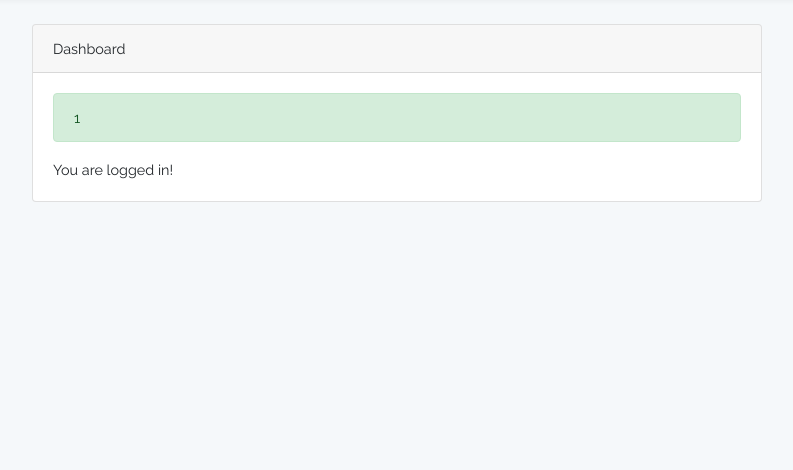
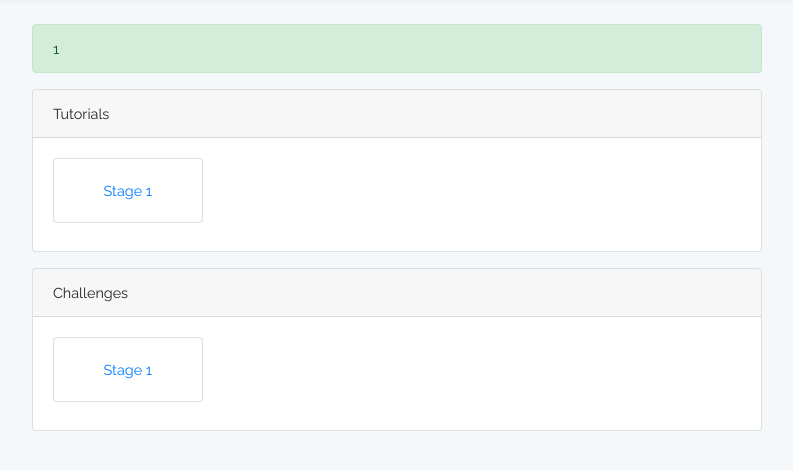
Before and after one commit to ryotosaito/beginner-sqli, a Laravel app: template resources/views/home.blade.php in a window 1280 px wide. Shown: the part 55-525 px from the top of the page, without its empty margins (243-1036 px from the left). Run offline with Laravel 8, Linux system fonts and the light colour scheme; a user stored in the database is signed in; tables that the repository leaves empty hold one stand-in row (values such as "Sample post"); the template is opened without the code that fills it: most values are stand-ins (such as "Sample title", 1, 10 or a date in 2020).

Commit message:
[update] construct top page

```diff
--- a/resources/views/home.blade.php
+++ b/resources/views/home.blade.php
@@ -4,17 +4,37 @@
 <div class="container">
     <div class="row justify-content-center">
         <div class="col-md-8">
+            @if (session('status'))
+                <div class="alert alert-success">
+                    {{ session('status') }}
+                </div>
+            @endif
+            <div class="card mb-3">
+                <div class="card-header">Tutorials</div>
+                <div class="card-body">
+                    <div class="row">
+                        @foreach ($tutorials as $tutorial)
+                            <div class="col-sm-3 mb-2">
+                                <a href="#" class="card text-center @if($tutorial->is_solved_by(Auth::id())) text-white bg-success @endif">
+                                    <div class="card-body">Stage {{ $tutorial->number }}</div>
+                                </a>
+                            </div>
+                        @endforeach
+                    </div>
+                </div>
+            </div>
             <div class="card">
-                <div class="card-header">Dashboard</div>
-
+                <div class="card-header">Challenges</div>
                 <div class="card-body">
-                    @if (session('status'))
-                        <div class="alert alert-success">
-                            {{ session('status') }}
-                        </div>
-                    @endif
-
-                    You are logged in!
+                    <div class="row">
+                        @foreach ($challenges as $challenge)
+                            <div class="col-sm-3 mb-2">
+                                <a href="#" class="card text-center @if($challenge->is_solved_by(Auth::id())) text-white bg-success @endif">
+                                    <div class="card-body">Stage {{ $challenge->number }}</div>
+                                </a>
+                            </div>
+                        @endforeach
+                    </div>
                 </div>
             </div>
         </div>
--- a/routes/web.php
+++ b/routes/web.php
@@ -11,10 +11,8 @@
 |
 */
 
-Route::get('/', function () {
-    return view('welcome');
-});
-
 Auth::routes();
 
-Route::get('/home', 'HomeController@index')->name('home');
+Route::middleware('auth')->group(function (){
+    Route::get('/', 'HomeController@index')->name('home');
+});
```
Also changed, not shown: app/Challenge.php (+8 -0 lines), app/Http/Controllers/HomeController.php (+5 -2 lines).
